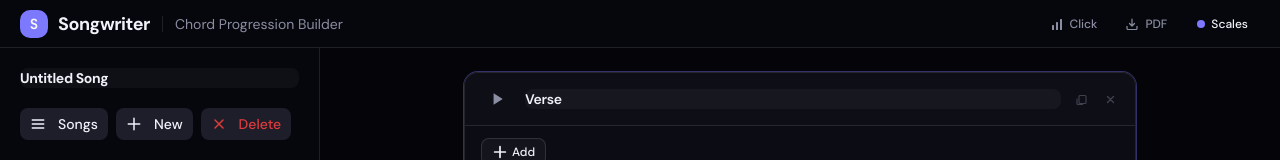
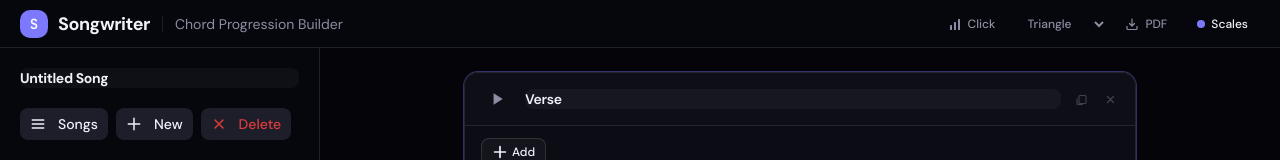
Before and after one commit to KDesp73/songwriter, a Next.js app: page / in a window 1280 px wide. Shown: the top 160 px of the page. Built offline with nearby package versions, Linux system fonts and the light colour scheme.

Commit message:
feat: waveform selector

```diff
--- a/components/ChordProgressionBuilder.tsx
+++ b/components/ChordProgressionBuilder.tsx
@@ -227,7 +227,7 @@ export default function ChordProgressionBuilder() {
 
   return (
     <div className="flex h-dvh flex-col">
-      <Header metronome={metronome} onMetronomeChange={setMetronome} onExport={handleExport} />
+      <Header metronome={metronome} onMetronomeChange={setMetronome} waveform={song.waveform} onWaveformChange={(w) => updateSong((s) => ({ ...s, waveform: w }))} onExport={handleExport} />
       <div className="flex flex-1 overflow-hidden">
         {/* Sidebar */}
         <aside className="flex w-80 shrink-0 flex-col overflow-y-auto border-r border-border bg-sidebar">
@@ -431,6 +431,7 @@ export default function ChordProgressionBuilder() {
                   onCopySection={() => handleCopySection(section.id)}
                   onPasteSection={() => handlePasteSection(section.id)}
                   metronome={metronome}
+                  waveform={song.waveform}
                   songKey={song.key}
                   songScale={song.scale}
                 />
--- a/components/Header.tsx
+++ b/components/Header.tsx
@@ -7,10 +7,12 @@ import ScaleExplorer from "./ScaleExplorer"
 interface HeaderProps {
   metronome: boolean
   onMetronomeChange: (on: boolean) => void
+  waveform: "triangle" | "sine" | "square" | "sawtooth"
+  onWaveformChange: (w: "triangle" | "sine" | "square" | "sawtooth") => void
   onExport: () => void
 }
 
-export default function Header({ metronome, onMetronomeChange, onExport }: HeaderProps) {
+export default function Header({ metronome, onMetronomeChange, waveform, onWaveformChange, onExport }: HeaderProps) {
   const [showScales, setShowScales] = useState(false)
 
   return (
@@ -45,6 +47,17 @@ export default function Header({ metronome, onMetronomeChange, onExport }: Heade
             </svg>
             Click
           </button>
+          <select
+            value={waveform}
+            onChange={(e) => onWaveformChange(e.target.value as "triangle" | "sine" | "square" | "sawtooth")}
+            className="flex h-7 items-center gap-1.5 rounded-lg px-2.5 text-xs font-medium text-muted-foreground transition-colors hover:bg-muted hover:text-foreground"
+            title="Waveform"
+          >
+            <option value="triangle">Triangle</option>
+            <option value="sine">Sine</option>
+            <option value="square">Square</option>
+            <option value="sawtooth">Sawtooth</option>
+          </select>
           <button
             onClick={onExport}
             className="flex h-7 items-center gap-1.5 rounded-lg px-2.5 text-xs font-medium text-muted-foreground transition-colors hover:bg-muted hover:text-foreground"
--- a/components/PlaybackButton.tsx
+++ b/components/PlaybackButton.tsx
@@ -9,10 +9,11 @@ interface PlaybackButtonProps {
   progression: ProgressionSlot[]
   bpm: number
   metronome?: boolean
+  waveform?: "triangle" | "sine" | "square" | "sawtooth"
   onChordChange?: (index: number | null) => void
 }
 
-export default function PlaybackButton({ progression, bpm, metronome, onChordChange }: PlaybackButtonProps) {
+export default function PlaybackButton({ progression, bpm, metronome, waveform, onChordChange }: PlaybackButtonProps) {
   const [playing, setPlaying] = useState(false)
   const engineRef = useRef<AudioEngine | null>(null)
 
@@ -38,7 +39,7 @@ export default function PlaybackButton({ progression, bpm, metronome, onChordCha
       await getEngine().playProgression(progression, bpm, (i) => {
         onChordChange?.(i)
         if (i === null) setPlaying(false)
-      }, metronome)
+      }, metronome, waveform)
     } finally {
       setPlaying(false)
     }
--- a/components/SectionBlock.tsx
+++ b/components/SectionBlock.tsx
@@ -17,6 +17,7 @@ interface SectionBlockProps {
   capoFret: number
   bpm: number
   metronome?: boolean
+  waveform?: "triangle" | "sine" | "square" | "sawtooth"
   songKey: string
   songScale: "major" | "minor"
   onUpdateName: (name: string) => void
@@ -115,6 +116,7 @@ export default function SectionBlock({
   capoFret,
   bpm,
   metronome,
+  waveform,
   songKey,
   songScale,
   onUpdateName,
@@ -140,6 +142,7 @@ export default function SectionBlock({
           progression={section.progression}
           bpm={bpm}
           metronome={metronome}
+          waveform={waveform}
           onChordChange={setPlayingIndex}
         />
         <Input
--- a/lib/audio.ts
+++ b/lib/audio.ts
@@ -1,4 +1,4 @@
-import { type ProgressionSlot } from "@/lib/types"
+import { type ProgressionSlot, type WaveformType } from "@/lib/types"
 import { getChordNotes, type QualityKey } from "@/lib/chords"
 
 const BASE_MIDI = 48
@@ -21,7 +21,7 @@ export class AudioEngine {
     return this.ctx
   }
 
-  private playChordNotes(intervals: number[], startTime: number, duration: number) {
+  private playChordNotes(intervals: number[], startTime: number, duration: number, waveform: WaveformType = "triangle") {
     const ctx = this.getCtx()
 
     intervals.forEach((interval) => {
@@ -31,7 +31,7 @@ export class AudioEngine {
       const osc = ctx.createOscillator()
       const gainNode = ctx.createGain()
 
-      osc.type = "triangle"
+      osc.type = waveform
       osc.frequency.value = freq
 
       gainNode.gain.setValueAtTime(0, startTime)
@@ -71,6 +71,7 @@ export class AudioEngine {
     bpm: number,
     onChordChange?: (index: number | null) => void,
     metronome = false,
+    waveform: WaveformType = "triangle",
   ): Promise<void> {
     this.stopped = false
     const ctx = this.getCtx()
@@ -86,7 +87,7 @@ export class AudioEngine {
       const duration = slot.beats * beatMs
       const intervals = getChordNotes(slot.chord.root, slot.chord.quality as QualityKey)
 
-      this.playChordNotes(intervals, t, duration)
+      this.playChordNotes(intervals, t, duration, waveform)
 
       if (metronome) {
         for (let b = 0; b < slot.beats; b++) {
--- a/lib/storage.ts
+++ b/lib/storage.ts
@@ -49,6 +49,7 @@ export function loadSong(id: string): Song | null {
     for (const section of song.sections) {
       if (!section.lyrics) section.lyrics = ""
     }
+    if (!song.waveform) song.waveform = "triangle"
     return song
   } catch {
     return null
@@ -69,6 +70,7 @@ export function createNewSong(title?: string): Song {
     scale: "major",
     tempo: 120,
     capoFret: 0,
+    waveform: "triangle",
     sections: [
       {
         id: crypto.randomUUID(),
--- a/lib/types.ts
+++ b/lib/types.ts
@@ -16,6 +16,8 @@ export interface Section {
   lyrics: string
 }
 
+export type WaveformType = "triangle" | "sine" | "square" | "sawtooth"
+
 export interface Song {
   id: string
   title: string
@@ -23,6 +25,7 @@ export interface Song {
   scale: "major" | "minor"
   tempo: number
   capoFret: number
+  waveform: WaveformType
   sections: Section[]
   updatedAt: number
 }
```
